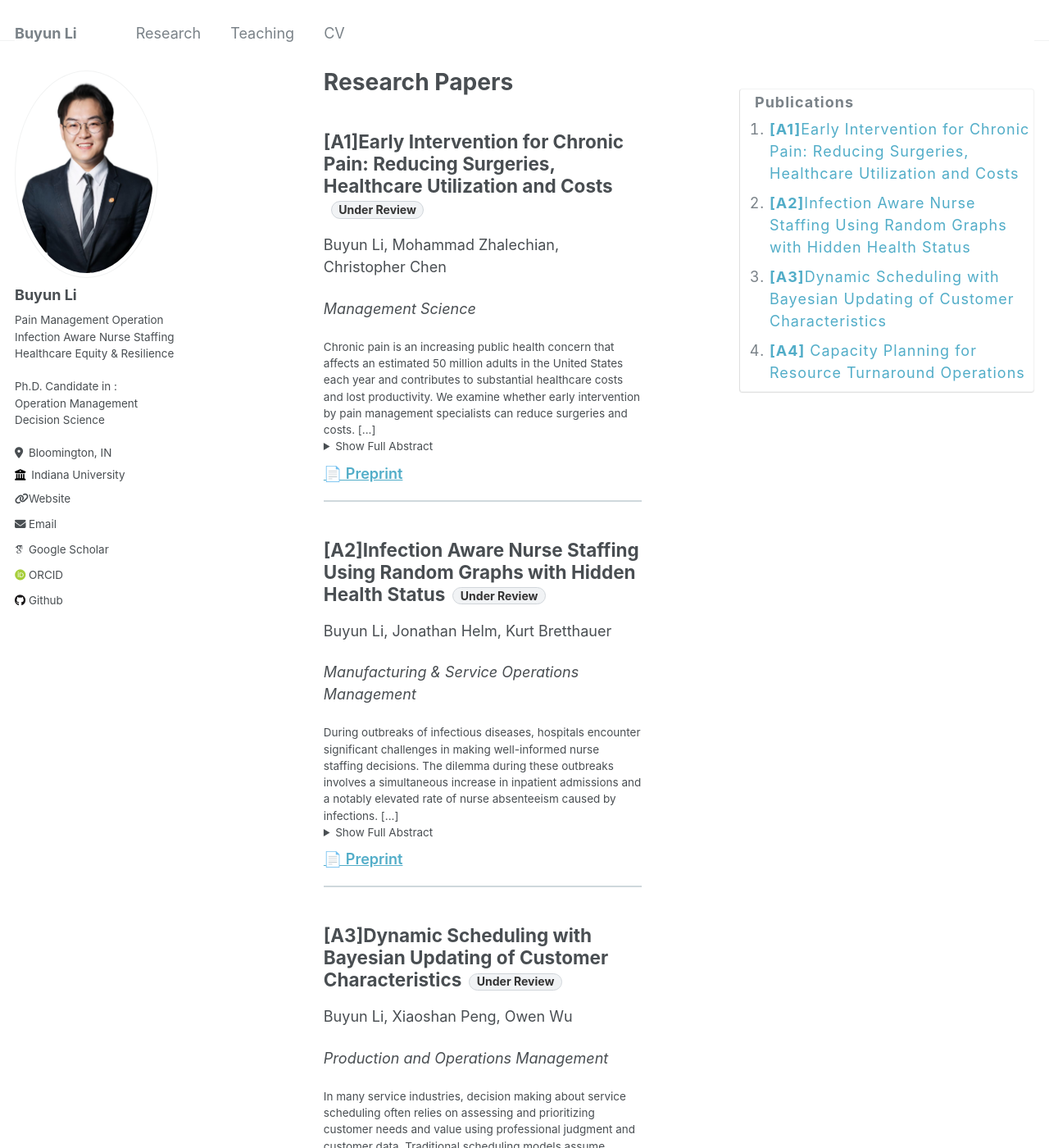
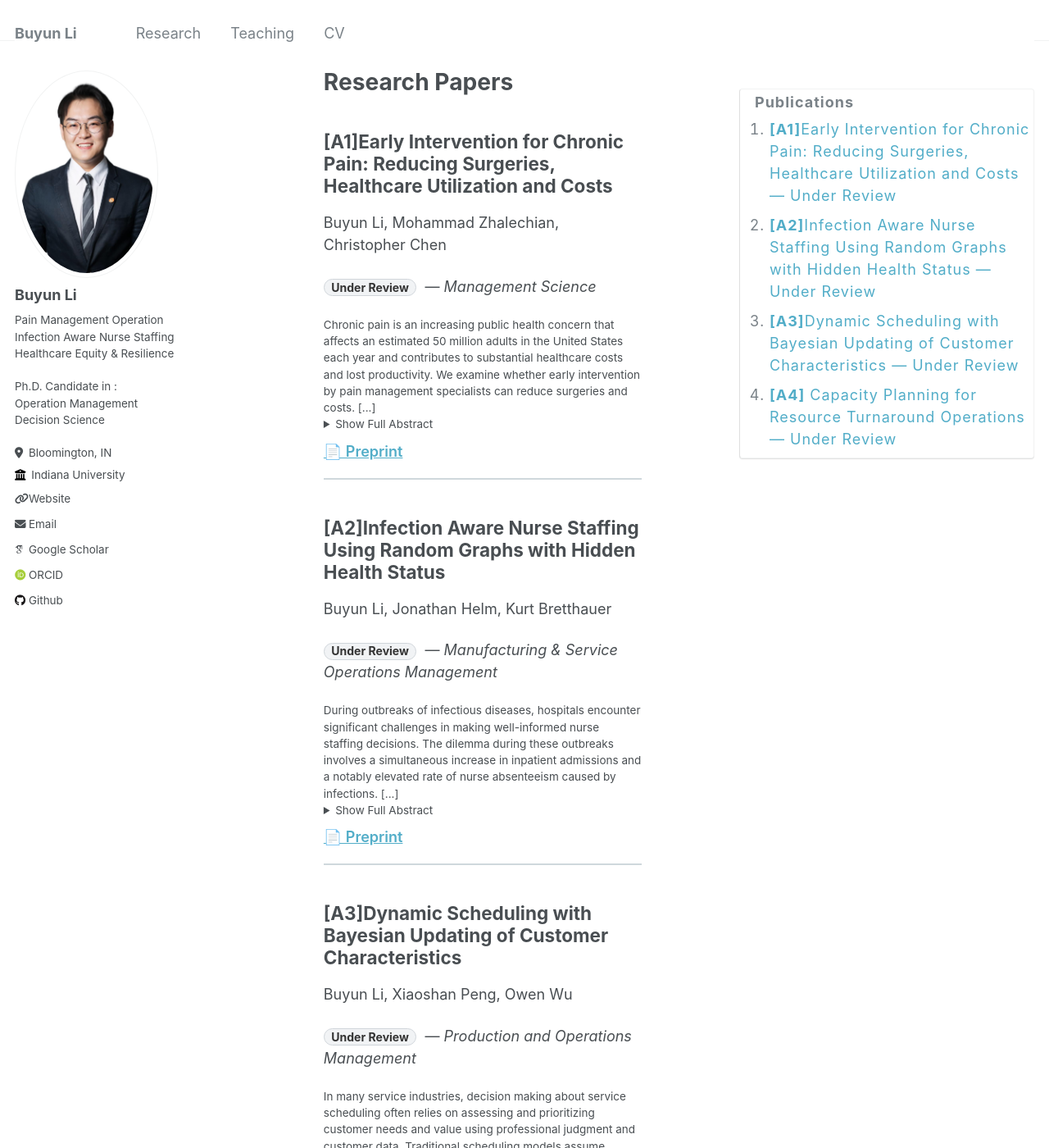
Before and after one commit to BuyunLi/BuyunLi.github.io, a Jekyll site: the page built from _pages/publications.md, in a window 1280 px wide and 1400 px high. Shown: the whole window at 82% size. Built offline with Jekyll 4.4.1, drawn with Linux system fonts in a browser that asks for light colours; some web fonts are replaced; some of the changed text lies outside the part shown.

Commit message:
Update publications.html

```diff
--- a/_layouts/publications.html
+++ b/_layouts/publications.html
@@ -25,12 +25,9 @@ layout: default
     <div class="archive__content">
       {%- if items and items.size > 0 -%}
         {%- for post in items -%}
-          <article id="pub-{{ post.slug | slugify }}" class="archive__item">
-            <h2 class="archive__item-title">
-              {{ post.title }}
-              {%- if post.status -%}
-                <span class="pub__status pub__status--inline">
-                  {%- case post.status | downcase -%}
+          {%- assign raw_status = post.status | downcase -%}
+          {%- capture status_label -%}
+            {%- case raw_status -%}
               {%- when "under_review" -%}Under Review
               {%- when "major_revision" -%}Major Revision
               {%- when "minor_revision" -%}Minor Revision
@@ -40,19 +37,27 @@ layout: default
               {%- when "draft" -%}Draft
               {%- else -%}{{ post.status | replace: "_"," " | capitalize }}
             {%- endcase -%}
-                </span>
-              {%- endif -%}
-            </h2>
+          {%- endcapture -%}
+
+          <article id="pub-{{ post.slug | slugify }}" class="archive__item">
+            <h2 class="archive__item-title">{{ post.title }}</h2>
 
             {%- if post.authors -%}
               <p class="archive__item-meta">{{ post.authors }}</p>
             {%- endif -%}
 
-            {%- if post.venue or post.year -%}
-              <p class="archive__item-meta">
-                {%- if post.venue -%}<em>{{ post.venue }}</em>{%- endif -%}
-                {%- if post.venue and post.year -%} · {%- endif -%}
-                {%- if post.year -%}{{ post.year }}{%- endif -%}
+            {%- if post.venue or post.year or post.status -%}
+              <p class="archive__item-meta pub__meta">
+                {%- if post.status -%}
+                  <span class="pub__status">{{ status_label | strip }}</span>
+                  <span class="pub__dash">&nbsp;—&nbsp;</span>
+                {%- endif -%}
+                {%- if post.venue -%}
+                  <span class="pub__venue"><em>{{ post.venue }}</em></span>
+                {%- endif -%}
+                {%- if post.year -%}
+                  <span class="pub__dot"> · </span><span class="pub__year">{{ post.year }}</span>
+                {%- endif -%}
               </p>
             {%- endif -%}
 
@@ -78,7 +83,27 @@ layout: default
     <ol class="toc__list">
       {%- if items and items.size > 0 -%}
         {%- for post in items -%}
-          <li><a href="#pub-{{ post.slug | slugify }}">{{ post.title }}</a></li>
+          {%- assign raw_status = post.status | downcase -%}
+          {%- capture status_label -%}
+            {%- case raw_status -%}
+              {%- when "under_review" -%}Under Review
+              {%- when "major_revision" -%}Major Revision
+              {%- when "minor_revision" -%}Minor Revision
+              {%- when "accepted" -%}Accepted
+              {%- when "in_press" -%}In Press
+              {%- when "published" -%}Published
+              {%- when "draft" -%}Draft
+              {%- else -%}{{ post.status | replace: "_"," " | capitalize }}
+            {%- endcase -%}
+          {%- endcapture -%}
+          <li>
+            <a href="#pub-{{ post.slug | slugify }}">
+              <span class="toc__title-text">{{ post.title }}</span>
+              {%- if post.status -%}
+                <span class="toc__status"> — {{ status_label | strip }}</span>
+              {%- endif -%}
+            </a>
+          </li>
         {%- endfor -%}
       {%- endif -%}
     </ol>
```
Lines whose indentation alone changed are shown as unchanged.
